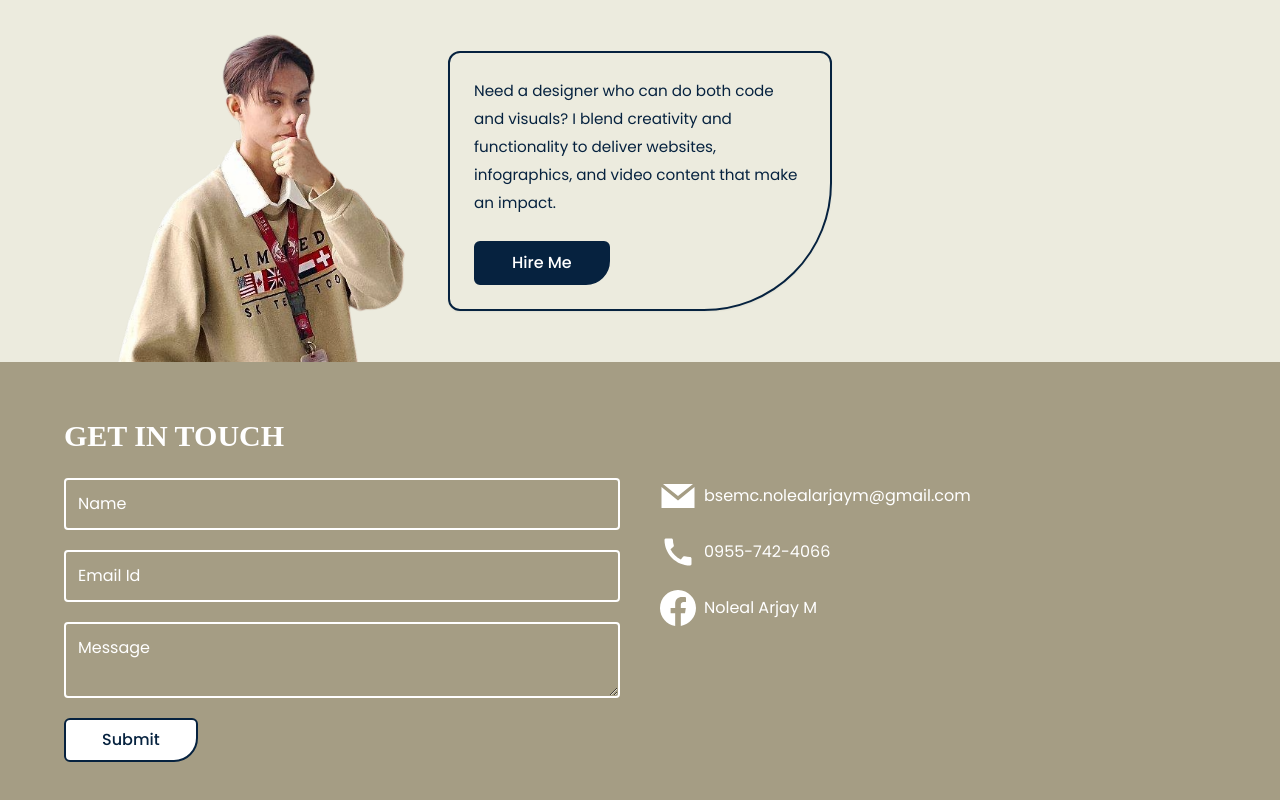
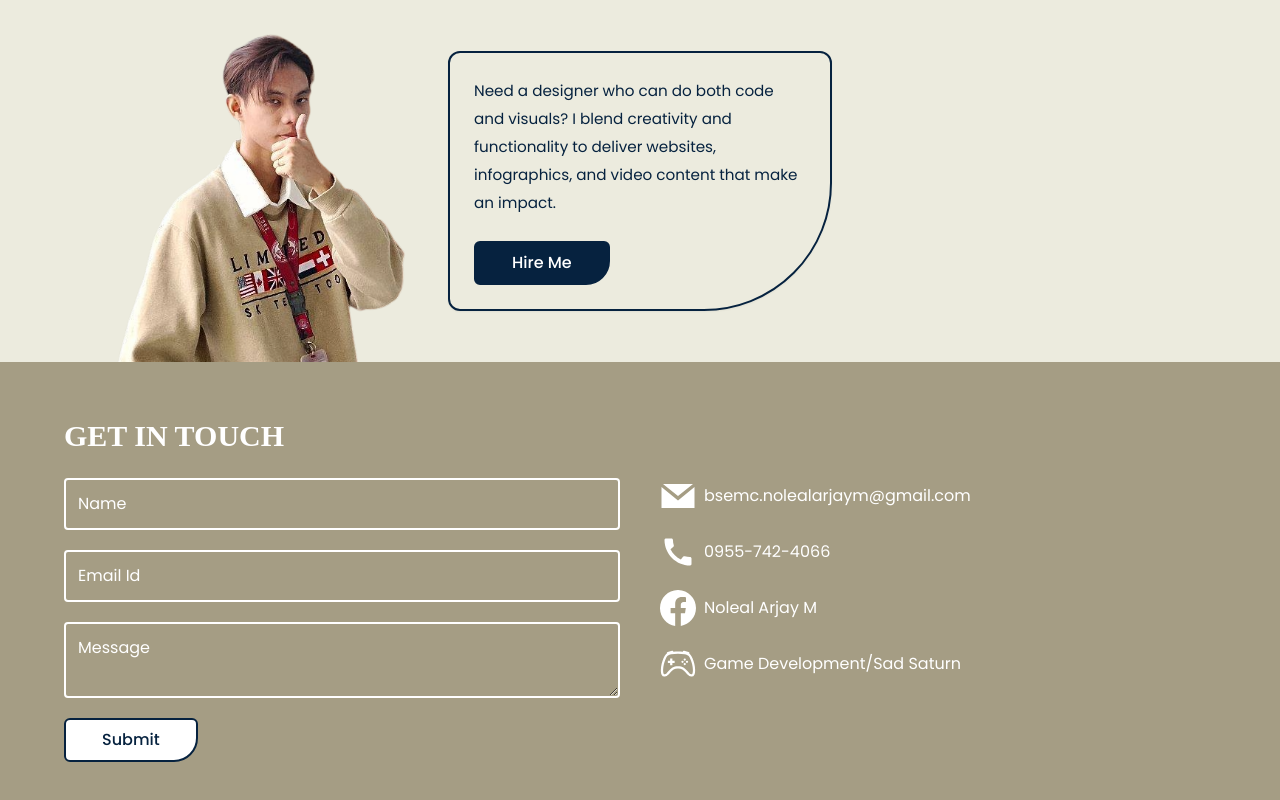
Before and after one commit to prinxe2/noleal, a React (Vite) app: page / in a window 1280 px wide. Shown: the part 3468-4268 px from the top of the page. Built offline with nearby package versions, Linux system fonts and the light colour scheme; grey boxes are pictures that could not be loaded; a web font is replaced by a local one.

Commit message:
add Gamedevelopment Section

```diff
--- a/src/Content.js
+++ b/src/Content.js
@@ -30,7 +30,7 @@ import Hireme_person2 from "./assets/images/Hireme/person2.png";
 // import icons from react-icons
 import { GrMail } from "react-icons/gr";
 import { MdArrowForward, MdCall } from "react-icons/md";
-import { BsFacebook, BsInstagram } from "react-icons/bs";
+import { BsFacebook, BsInstagram, BsController } from "react-icons/bs";
 import { TbSmartHome } from "react-icons/tb";
 import { BiUser } from "react-icons/bi";
 import { RiServiceLine, RiProjectorLine } from "react-icons/ri";
@@ -220,6 +220,11 @@ export const content = {
         icon: BsFacebook,
         link: "https://www.facebook.com/Prince.Frays.031002/",
       },
+       {
+        text: "Game Development/Sad Saturn",
+        icon:  BsController,
+        link: "https://sad-satern.itch.io/",
+      },
     ],
   },
   Footer: {
--- a/src/components/Contact.jsx
+++ b/src/components/Contact.jsx
@@ -71,6 +71,7 @@ const Contact = () => {
               className="text-white placeholder-white border-2 border-white p-3 rounded"
               required
             ></textarea>
+
             <button
               className="btn self-start
             bg-white text-dark_primary"
```
